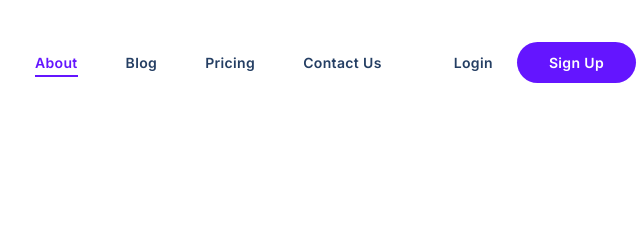
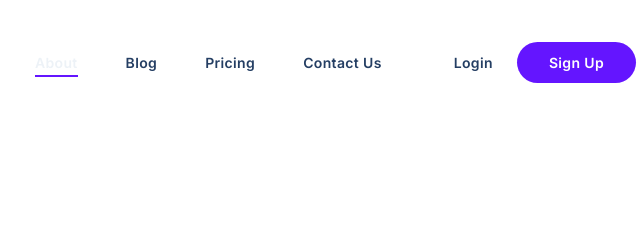
Before and after one commit to DennQ/Treact, a plain HTML site: page index.html in a window 1280 px wide. In both pictures the pointer is over the link "About". Shown: the top 238 px of the page, 612-1252 px from the left. Drawn offline with Linux system fonts and the light colour scheme.

Commit message:
fixed minor bugs

```diff
--- a/style.css
+++ b/style.css
@@ -160,7 +160,7 @@ nav {
 }
 
 .nav__link:hover {
-    color: #6415ff;
+    color: #edf2f7;
 }
 
 .nav__link:after {
```
